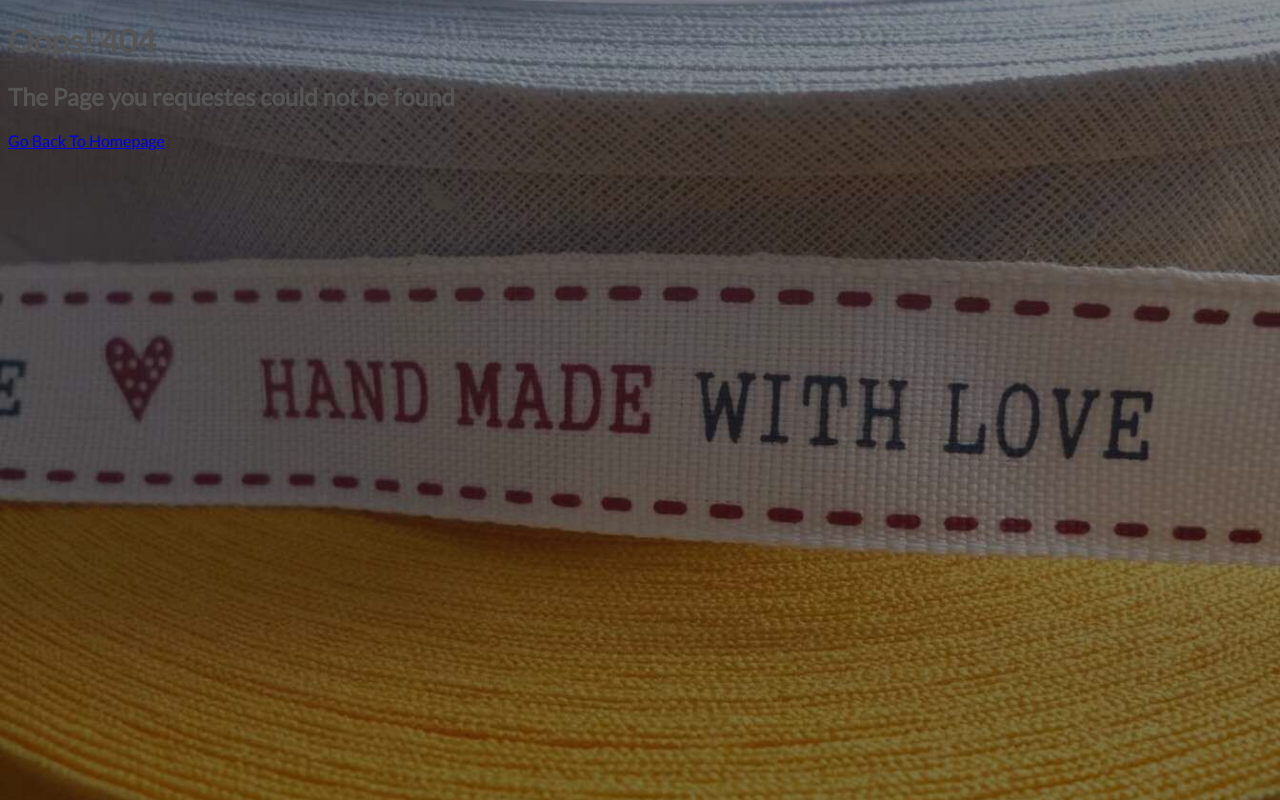
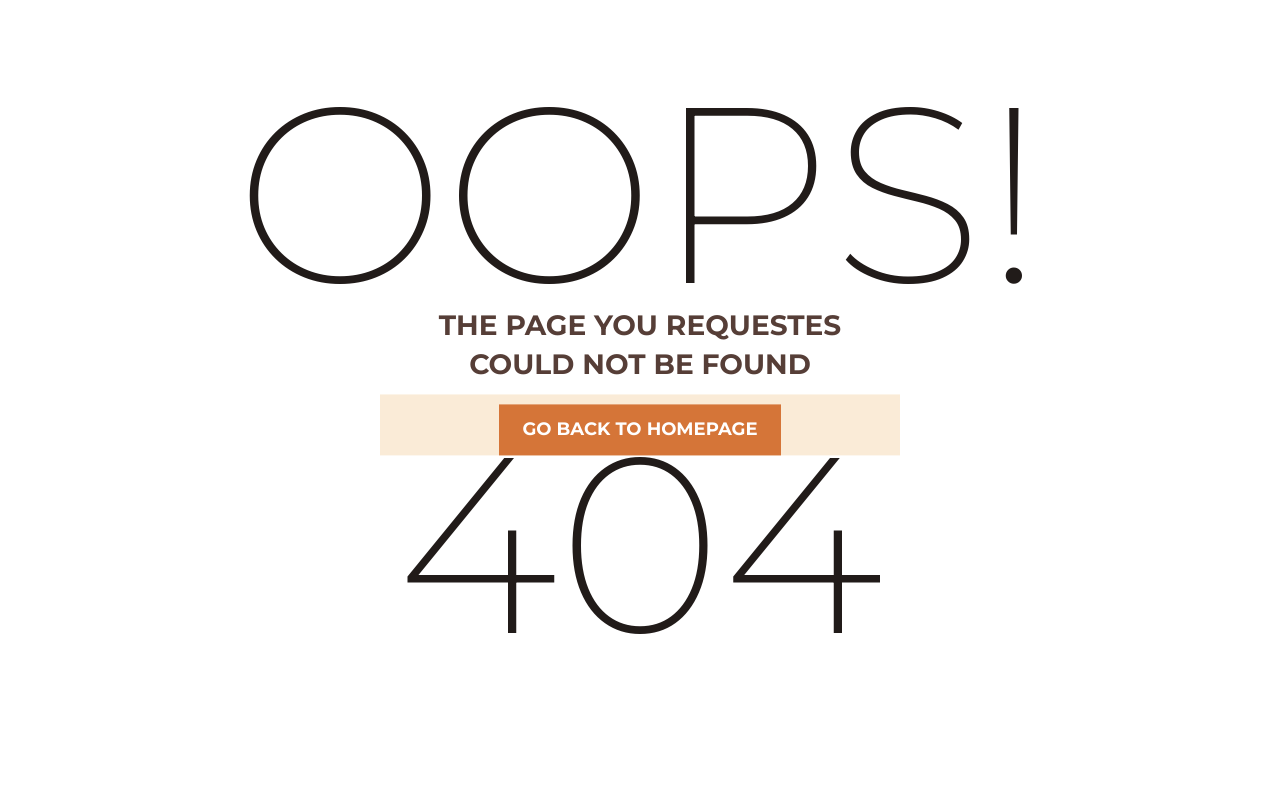
Before and after one commit to PiotrWojniak/MS4, a Django app: template templates/404.html in a window 1280 px wide. Run offline with Django 3.2, Linux system fonts and the light colour scheme; the template is opened without the code that fills it, so the values that code supplies are empty.

Commit message:
update error page css

```diff
--- /dev/null
+++ b/static/css/errors.css
@@ -0,0 +1,113 @@
+/* ----- 404, 500 error ----- */
+/* This style was used from Colorlib for 404 and 500 error template */
+*   {
+    -webkit-box-sizing: border-box;
+            box-sizing: border-box;
+}
+
+body {
+    padding: 0;
+    margin: 0;
+}
+
+#notfound {
+    position: relative;
+    height: 100vh;
+}
+
+#notfound .notfound {
+    position: absolute;
+    left: 50%;
+    top: 50%;
+    -webkit-transform: translate(-50%, -50%);
+        -ms-transform: translate(-50%, -50%);
+            transform: translate(-50%, -50%);
+}
+
+.notfound {
+    max-width: 520px;
+    width: 100%;
+    line-height: 1.4;
+    text-align: center;
+    background: antiquewhite;
+}
+
+.notfound .notfound-404 {
+    position: relative;
+    height: 50px;
+    margin: 0px auto 10px;
+    z-index: -1;
+}
+
+.notfound .notfound-404 h1 {
+    font-family: 'Montserrat', sans-serif;
+    font-size: 250px;
+    font-weight: 200;
+    margin: 0px;
+    color: #211b19;
+    text-transform: uppercase;
+    position: absolute;
+    left: 50%;
+    top: 50%;
+    -webkit-transform: translate(-50%, -50%);
+        -ms-transform: translate(-50%, -50%);
+            transform: translate(-50%, -50%);
+}
+
+.notfound .notfound-404 h2 {
+    font-family: 'Montserrat', sans-serif;
+    font-size: 28px;
+    font-weight: 600;
+    text-transform: uppercase;
+    color: #563e37;
+    background: #fff;
+    padding: 10px 5px;
+    margin: auto;
+    display: inline-block;
+    position: absolute;
+    bottom: 0px;
+    left: 0;
+    right: 0;
+}
+
+.notfound a {
+    font-family: 'Montserrat', sans-serif;
+    display: inline-block;
+    font-weight: 700;
+    text-decoration: none;
+    color: #fff;
+    text-transform: uppercase;
+    padding: 13px 23px;
+    background: #d57538;
+    font-size: 18px;
+    -webkit-transition: 0.2s all;
+    transition: 0.2s all;
+}
+
+.notfound a:hover {
+    color: #f9b88f;
+    background: #211b19;
+}
+
+@media only screen and (max-width: 767px) {
+    .notfound .notfound-404 h1 {
+        font-size: 148px;
+    }
+}
+
+@media only screen and (max-width: 480px) {
+    .notfound .notfound-404 {
+        height: 148px;
+        margin: 0px auto 10px;
+    }
+    .notfound .notfound-404 h1 {
+        font-size: 86px;
+    }
+    .notfound .notfound-404 h2 {
+        font-size: 16px;
+    }
+    .notfound a {
+        padding: 7px 15px;
+        font-size: 14px;
+    }
+}
--- a/templates/404.html
+++ b/templates/404.html
@@ -10,7 +10,7 @@
 	<link href="https://fonts.googleapis.com/css?family=Montserrat:200,400,700" rel="stylesheet">
 
 	<!-- Custom stlylesheet -->
-	<link rel="stylesheet" href="{% static 'css/base.css' %}">
+	<link rel="stylesheet" href="{% static 'css/errors.css' %}">
     {% endblock %}
 
 </head>
--- a/templates/500.html
+++ b/templates/500.html
@@ -10,7 +10,7 @@
 	<link href="https://fonts.googleapis.com/css?family=Montserrat:200,400,700" rel="stylesheet">
 
 	<!-- Custom stlylesheet -->
-	<link rel="stylesheet" href="{% static 'css/base.css' %}">
+	<link rel="stylesheet" href="{% static 'css/errors.css' %}">
     {% endblock %}
 
 </head>
```
